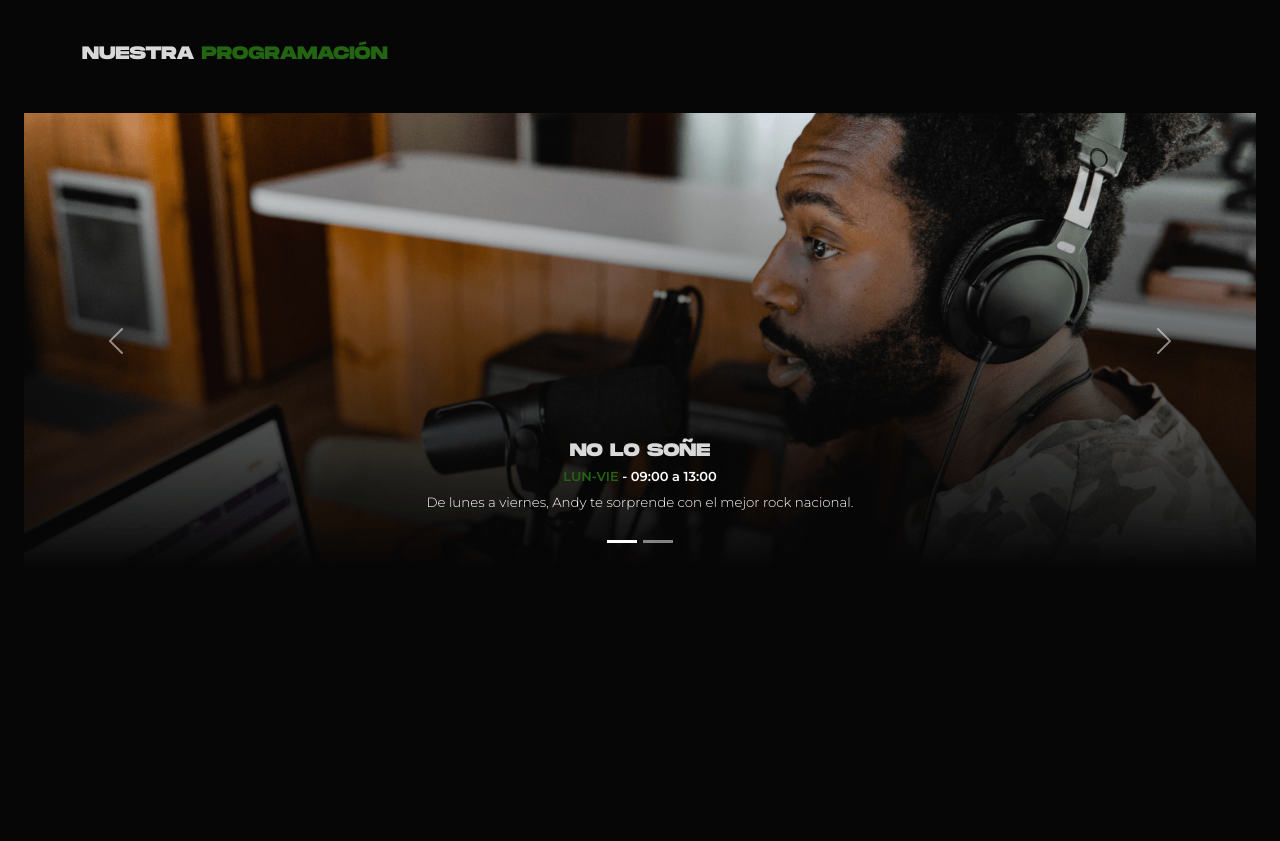
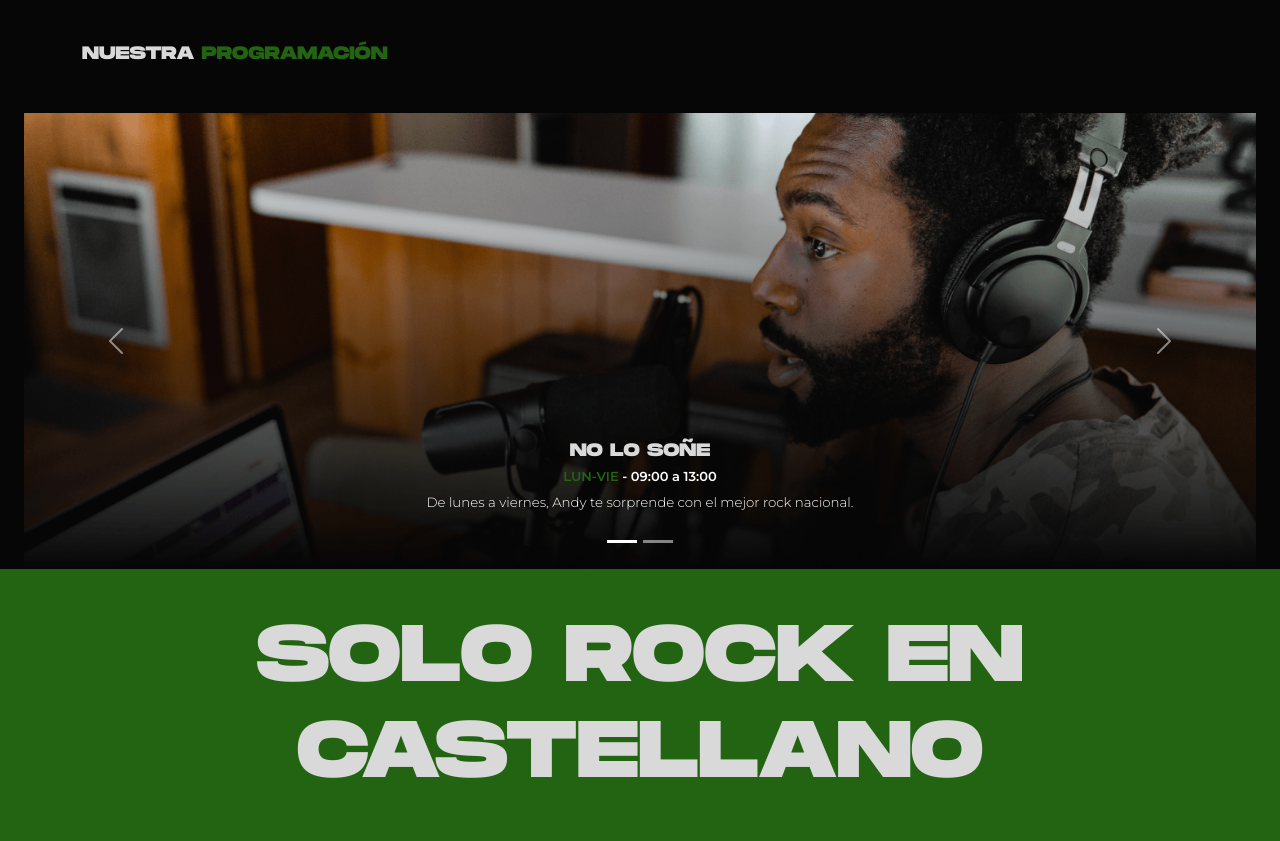
Before and after one commit to martinezpazuxui/PF-Martinez-Paz, a website: page index.html in a window 1280 px wide. Shown: the part 1286-2127 px from the top of the page. Before the commit the page ends 1855 px from the top, so only its background shows below. Drawn offline with nearby package versions, Linux system fonts and the light colour scheme.

Commit message:
Creo un banner con el slogan de la empresa para dividir secciones

```diff
--- a/index.html
+++ b/index.html
@@ -165,8 +165,7 @@
                 </div>
                 <div class="carousel-inner">
                     <div class="carousel-item active">
-                        <img src="img/programacion/nada-mas-queda.png" class="d-block w-100"
-                            alt="nada-mas-queda">
+                        <img src="img/programacion/nada-mas-queda.png" class="d-block w-100" alt="nada-mas-queda">
                         <div class="carousel-caption d-none d-md-block">
                             <h3 class="titulo--terciario">NADA MÁS QUEDA</h3>
                             <h4><span>LUN-VIE</span> - 15:00 a 18:00</h4>
@@ -196,6 +195,14 @@
         </div>
     </div>
 
+    <!--BANNER-->
+    <div class="container-xxl banner">
+        <div>
+            <h1 class="titulo--banner display-1 fw-bold">SOLO ROCK EN CASTELLANO
+            </h1>
+        </div>
+    </div>
+
     <script src="https://cdn.jsdelivr.net/npm/bootstrap@5.3.2/dist/js/bootstrap.bundle.min.js"
         integrity="sha384-C6RzsynM9kWDrMNeT87bh95OGNyZPhcTNXj1NW7RuBCsyN/o0jlpcV8Qyq46cDfL" crossorigin="anonymous">
         </script>
--- a/scss/custom.scss
+++ b/scss/custom.scss
@@ -317,3 +317,23 @@ div.programacion {
         font-size: smaller;
     }
 }
+
+/*----------------------------------------------------------------------------------*/
+/*BANNER*/
+/*----------------------------------------------------------------------------------*/
+div.banner {
+    background-color: var(--green__primary);
+
+    .banner__solid {
+        color: var(--white__1);
+        width: 40px;
+    }
+
+    .titulo--banner {
+        color: #D9D9D9;
+        font-family: "Monument-Extended";
+        text-align: center;
+        padding: 40px 0px;
+        margin-bottom: 0px;
+    }
+}
```
Also changed, not shown: css/custom.css, 1 other file.
